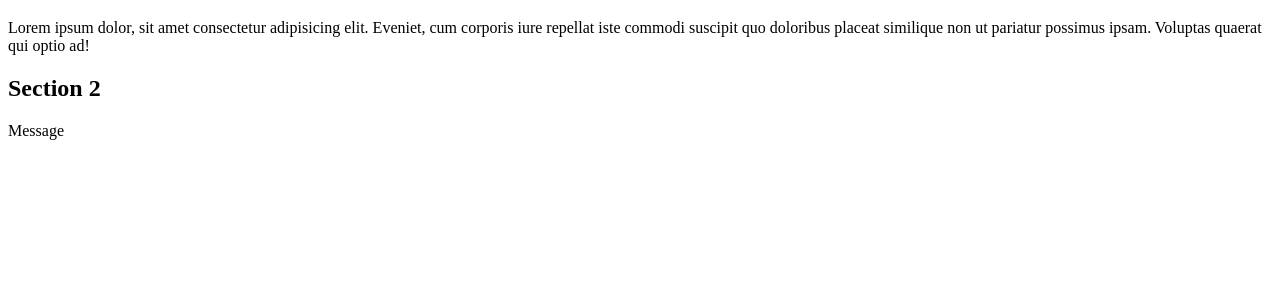
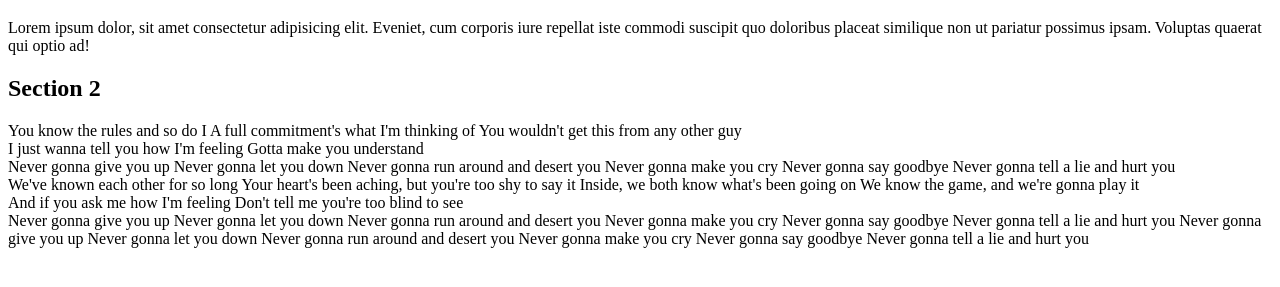
Before and after one commit to corentingi/mds-git-dev, a plain HTML site: page index.html in a window 1280 px wide. Shown: the part 61-348 px from the top of the page. Drawn offline with Linux system fonts and the light colour scheme.

Commit message:
feat: add a super song

```diff
--- a/index.html
+++ b/index.html
@@ -19,7 +19,40 @@
         <h2>Section 2</h2>
     </div>
     <p>
-        Message
+        You know the rules and so do I
+        A full commitment's what I'm thinking of
+        You wouldn't get this from any other guy
+        <br>
+        I just wanna tell you how I'm feeling
+        Gotta make you understand
+        <br>
+        Never gonna give you up
+        Never gonna let you down
+        Never gonna run around and desert you
+        Never gonna make you cry
+        Never gonna say goodbye
+        Never gonna tell a lie and hurt you
+        <br>
+        We've known each other for so long
+        Your heart's been aching, but you're too shy to say it
+        Inside, we both know what's been going on
+        We know the game, and we're gonna play it
+        <br>
+        And if you ask me how I'm feeling
+        Don't tell me you're too blind to see
+        <br>
+        Never gonna give you up
+        Never gonna let you down
+        Never gonna run around and desert you
+        Never gonna make you cry
+        Never gonna say goodbye
+        Never gonna tell a lie and hurt you
+        Never gonna give you up
+        Never gonna let you down
+        Never gonna run around and desert you
+        Never gonna make you cry
+        Never gonna say goodbye
+        Never gonna tell a lie and hurt you
     </p>
 </body>
 </html>
```
